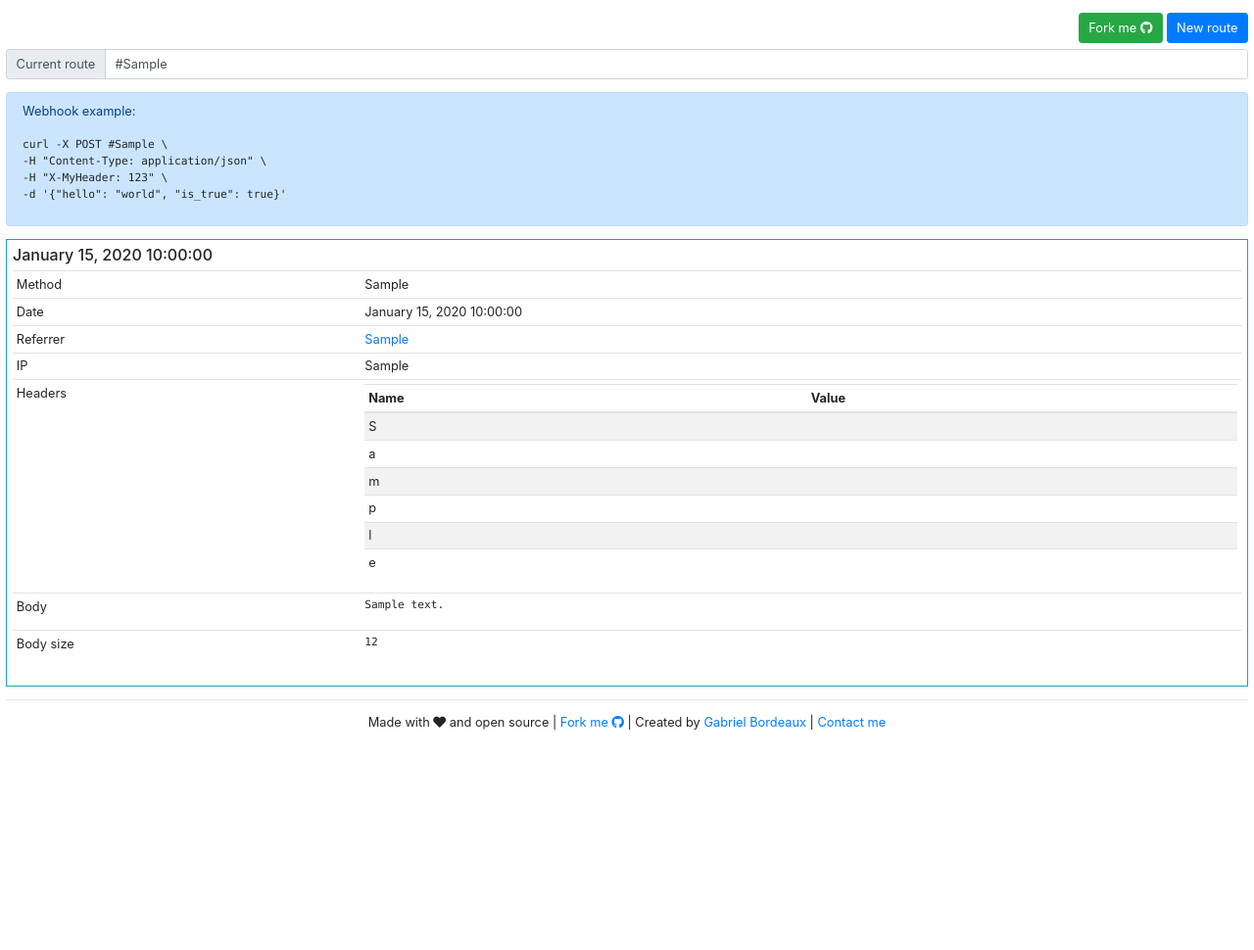
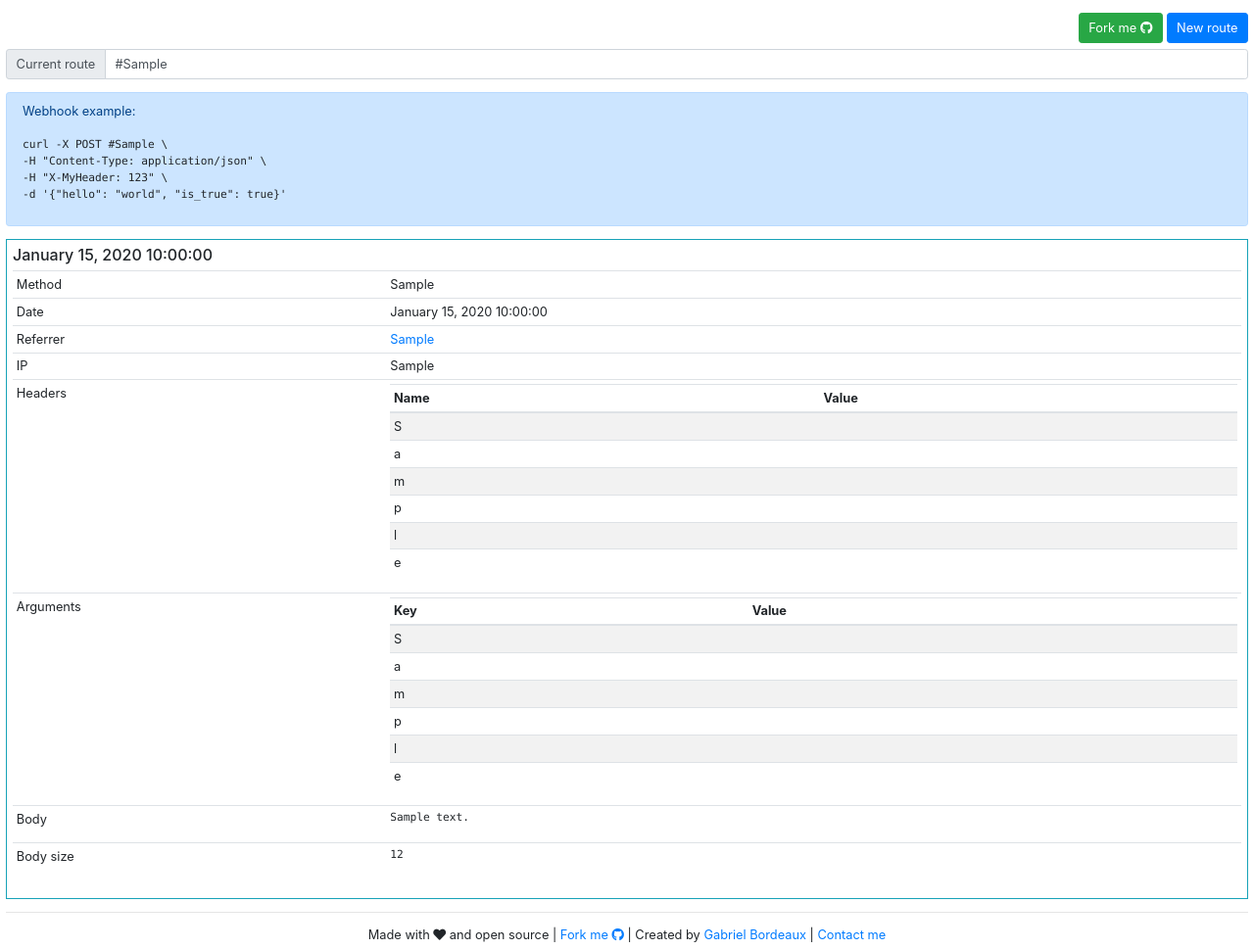
Before and after one commit to gabfl/webhook, a Flask app: template src/templates/inspect.html in a window 1280 px wide. Shown: the part 44-1014 px from the top of the page at 98% size. Before the commit the page ends 789 px from the top, so only its background shows below. Run offline with Flask 2, Linux system fonts and the light colour scheme; tables that the repository leaves empty hold one stand-in row (values such as "Sample post"); the template is opened without the code that fills it: values that come from a table or form of the project are taken from there, most other values are stand-ins (such as "Sample title", 1, 10 or a date in 2020); some libraries are stand-ins or nearby versions.

Commit message:
Support for get arguments

```diff
--- a/src/callback_handler.py
+++ b/src/callback_handler.py
@@ -33,7 +33,7 @@ def save(route_id):
         route_id=route_id,
         headers=json.dumps(get_headers()),
         method=request.method,
-        args=json.dumps(request.args),
+        args=json.dumps(request.args) if request.args else None,
         body=body,
         referrer=request.referrer,
         remote_addr=request.remote_addr
--- a/src/models.py
+++ b/src/models.py
@@ -17,7 +17,8 @@ class RouteModel(db.Model):
     id = db.Column(db.Integer, primary_key=True)
     route = db.Column(db.String(80), unique=True, nullable=False)
     creation_date = db.Column(
-        db.DateTime, nullable=False, default=datetime.now)
+        db.DateTime, nullable=False, default=datetime.now())
+    print(datetime.now().strftime('We are the %d, %b %Y %H:%M'))
 
     def __repr__(self):
         return '<Route %r>' % self.route
--- a/src/templates/inspect.html
+++ b/src/templates/inspect.html
@@ -66,6 +66,29 @@ curl -X POST {{ host_url }}{{ route_path }} \
                                 </table>
                             </td>
                         </tr>
+                        {% if callback.args %}
+                        <tr>
+                            <td>Arguments</td>
+                            <td>
+                                <table class="table table-striped table-sm">
+                                    <thead>
+                                    <tr>
+                                        <th scope="col">Key</th>
+                                        <th scope="col">Value</th>
+                                    </tr>
+                                    </thead>
+                                    <tbody>
+                                    {% for key in callback.args %}
+                                        <tr>
+                                            <td>{{ key }}</td>
+                                            <td>{{ callback.args[key] }}</td>
+                                        </tr>
+                                    {% endfor %}
+                                    </tbody>
+                                </table>
+                            </td>
+                        </tr>
+                        {% endif %}
                         <tr>
                             <td>Body</td>
                             <td>
--- a/src/unittest/test_app.py
+++ b/src/unittest/test_app.py
@@ -97,7 +97,7 @@ class Test(unittest.TestCase):
         rv = self.client.get('/' + path + '/inspect')
         assert rv.status_code == 200
         assert b'Current route' in rv.data
-        # assert b'looking-for-this-string' in rv.data
+        assert b'looking-for-this-string' in rv.data
 
     def test_catch_all_inspect_with_callbacks_data(self):
         # Generate a new path
```
Also changed, not shown: src/app.py (+6 -1 lines).
